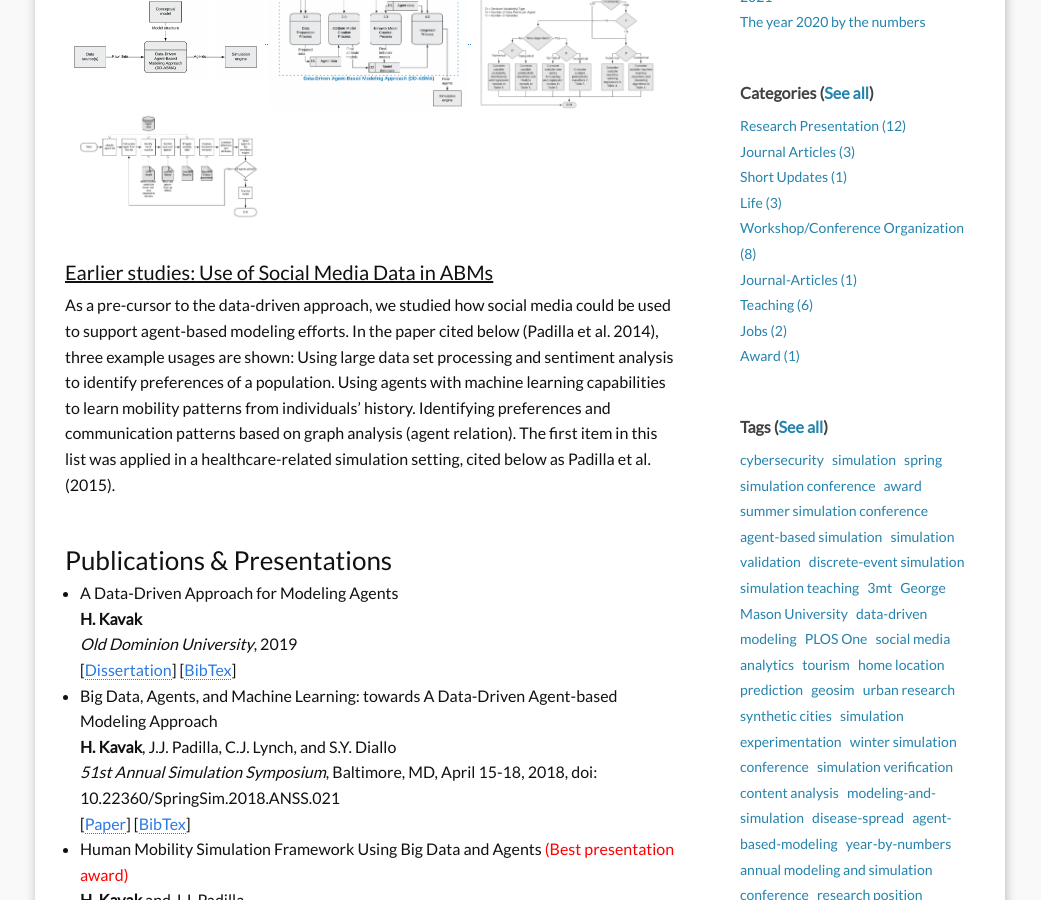
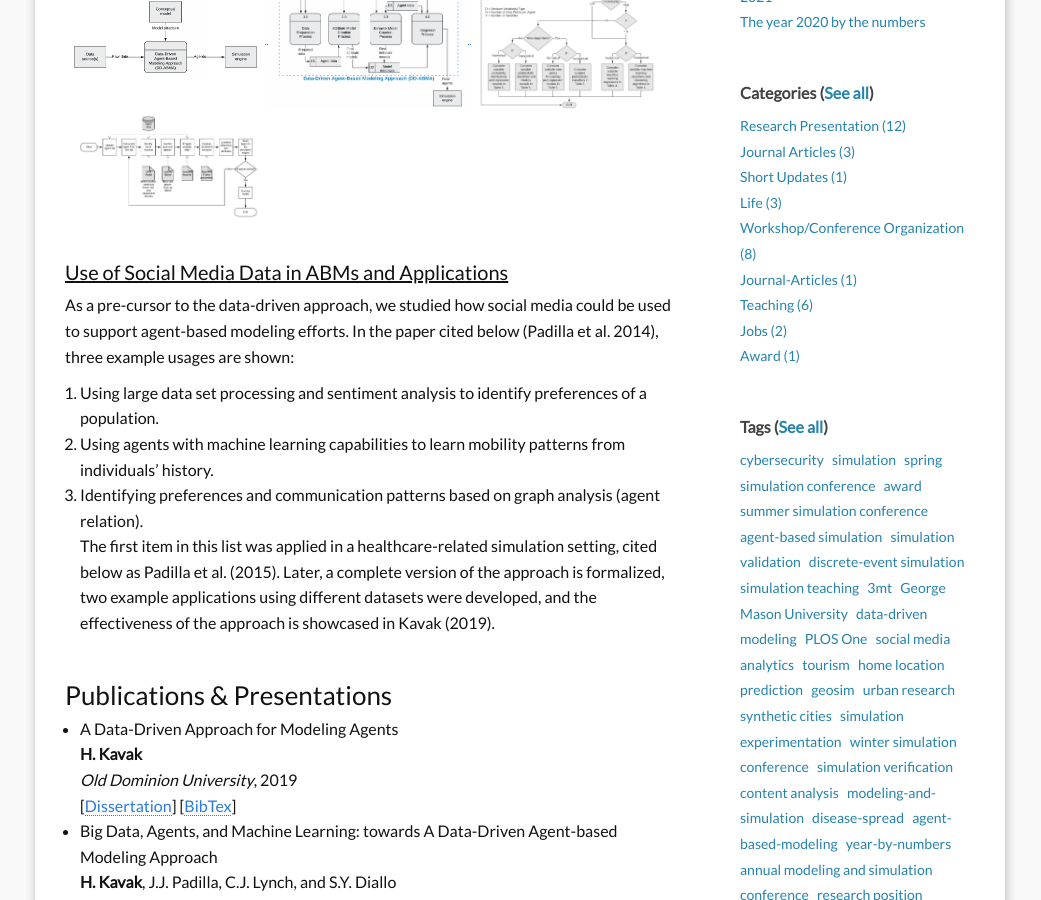
Before and after one commit to hamdikavak/hamdikavak.github.io, a Jekyll site: the page built from research/data-driven-abm-methodology.md, in a window 1280 px wide and 900 px high, scrolled down 834 px. Shown: the whole window, without its empty margins (120-1161 px from the left). Built offline with Jekyll 4.4.1, drawn with Linux system fonts in a browser that asks for light colours; nearby versions of some CDN libraries.

Commit message:
Data-Driven page details

```diff
--- a/research/data-driven-abm-methodology.md
+++ b/research/data-driven-abm-methodology.md
@@ -42,12 +42,13 @@ We have recently witnessed the proliferation of large-scale behavioral data that
 </div>
 <br/>
 
-#### <u>Earlier studies: Use of Social Media Data in ABMs</u>
+#### <u>Use of Social Media Data in ABMs and Applications</u>
 As a pre-cursor to the data-driven approach, we studied how social media could be used to support agent-based modeling efforts. In the paper cited below (Padilla et al. 2014), three example usages are shown:
-Using large data set processing and sentiment analysis to identify preferences of a population.
-Using agents with machine learning capabilities to learn mobility patterns from individuals' history.
-Identifying preferences and communication patterns based on graph analysis (agent relation).
+1. Using large data set processing and sentiment analysis to identify preferences of a population.
+2. Using agents with machine learning capabilities to learn mobility patterns from individuals' history.
+3. Identifying preferences and communication patterns based on graph analysis (agent relation).
 The first item in this list was applied in a healthcare-related simulation setting, cited below as Padilla et al. (2015).
+Later, a complete version of the approach is formalized, two example applications using different datasets were developed, and the effectiveness of the approach is showcased in Kavak (2019).
 
 <br/>
 
```
Also changed, not shown: c0_research.md (+1 -0 lines).
